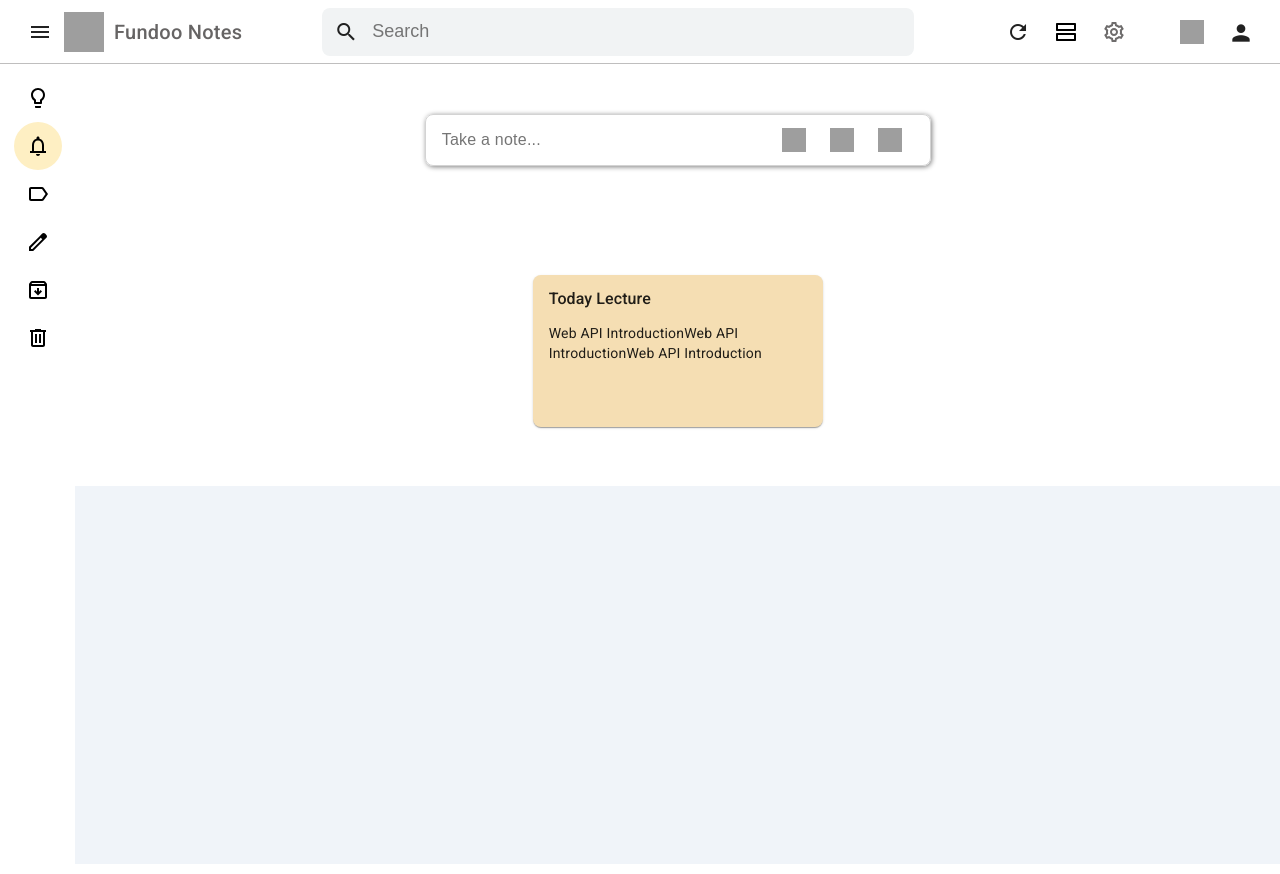
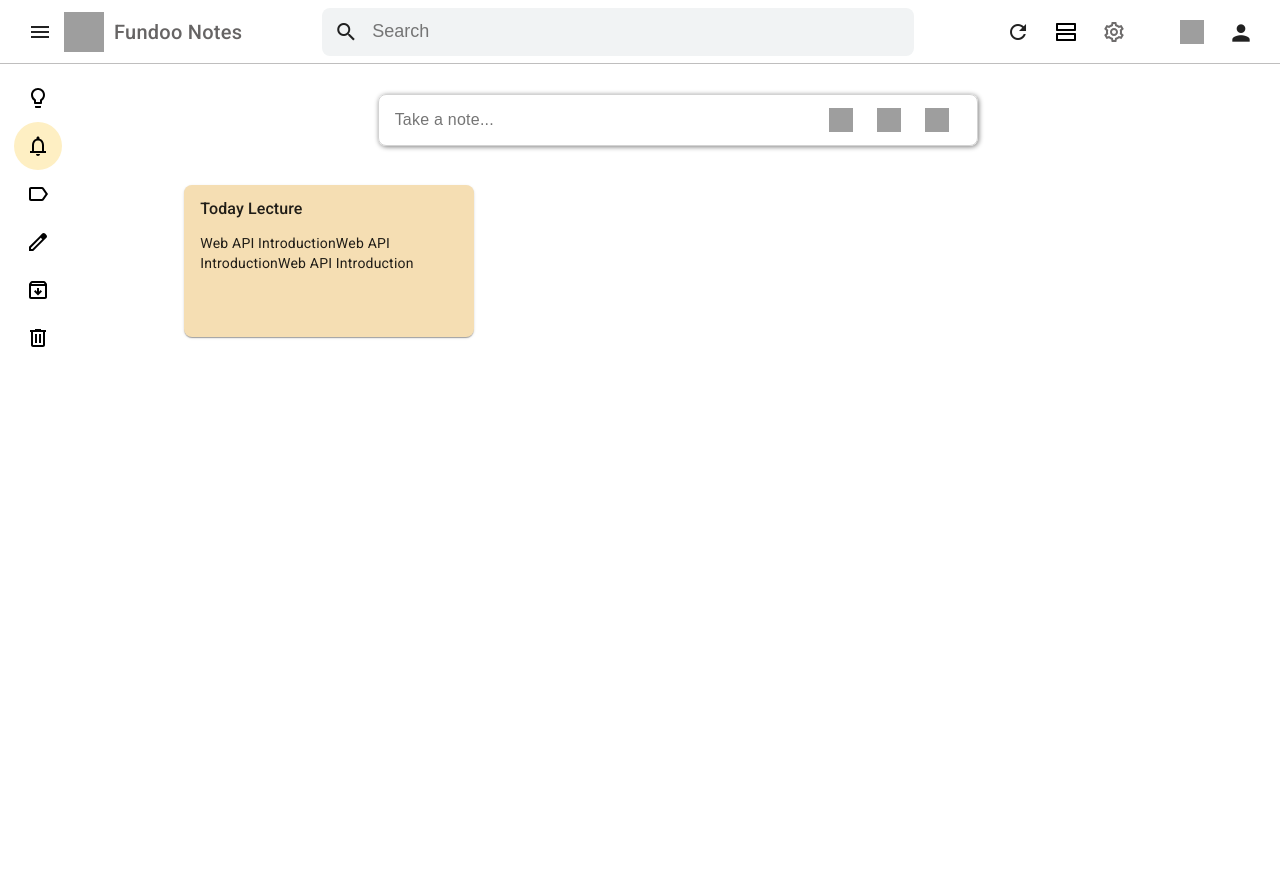
Before and after one commit to ar4626/LocoBuzz_Fundoo_Notes_App, an Angular app: page /home/notes in a window 1280 px wide. Built offline with nearby package versions, Linux system fonts and the light colour scheme; grey boxes are pictures that could not be loaded.

Commit message:
[Ankit] Update : Update in the UI for display notes for the pdding option

```diff
--- a/src/app/Components/create-notes/create-notes.component.scss
+++ b/src/app/Components/create-notes/create-notes.component.scss
@@ -5,7 +5,7 @@
     // border: solid 1px black;
     width: 100%;
     // margin: 0px 80px;
-    padding: 50px 0px;
+    padding: 30px 0px;
     box-sizing: border-box;
 }
 
@@ -14,7 +14,7 @@
     flex-direction: row;
     justify-content: space-between;
     align-items: center;
-    width: 42%;
+    width: 600px;
     border-radius: 8px;
     box-shadow: grey 1px 1px 5px ;
     border: solid 1px rgb(211, 211, 211);
--- a/src/app/Components/dashboard/dashboard.component.html
+++ b/src/app/Components/dashboard/dashboard.component.html
@@ -205,7 +205,7 @@
         </mat-drawer>
 
         <div class="sidenav-content">
-            <div class="note-creation" style="width: 100%; background-color: white;">
+            <div class="note-creation" style="width: 100%; height: 100%; background-color: white;">
                 <app-get-notes></app-get-notes>
             </div>
         </div>
--- a/src/app/Components/display-notes/display-notes.component.scss
+++ b/src/app/Components/display-notes/display-notes.component.scss
@@ -1,10 +1,8 @@
 .main {
     display: flex;
-    justify-content: center;
-    // background-color: #ffffff;
+    // justify-content: center;
     width: 100%;
-    // margin: 0px 80px;
-    padding: 50px 0px;
+    padding: 0px 100px;
     box-sizing: border-box;
     // border: solid 1px black;
     flex-wrap: wrap;
```
